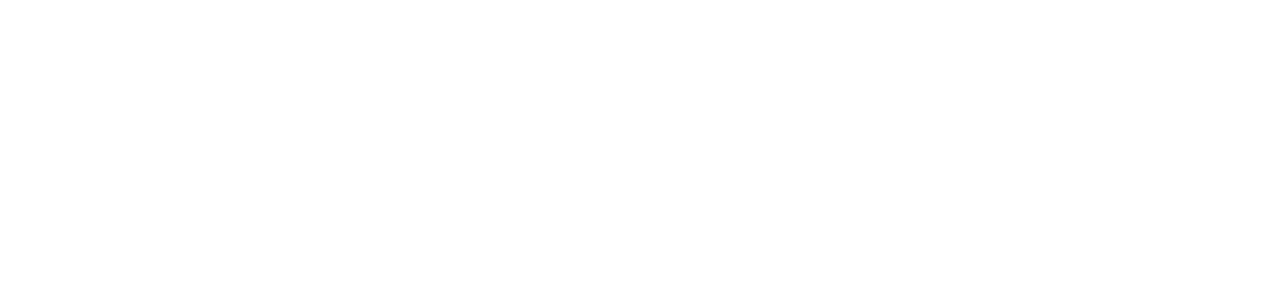
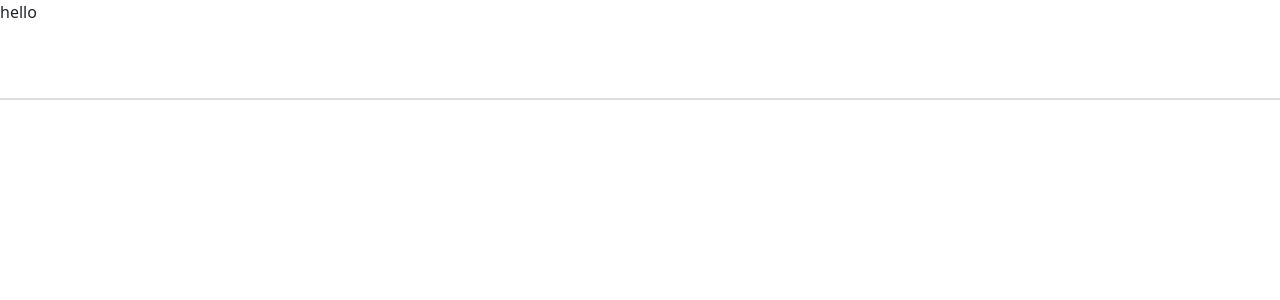
Before and after one commit to Bree-codes/PasswordManager, a React (Create React App) app in the folder passwordmanager/: page /home in a window 1280 px wide. Shown: the top 300 px of the page. Built offline with nearby package versions, Linux system fonts and the light colour scheme; sample sign-in values are in the browser's storage.

Commit message:
Commit message >>>>> designing the home page <<<<<

```diff
--- a/passwordmanager/src/Pages/AppPages/Home.jsx
+++ b/passwordmanager/src/Pages/AppPages/Home.jsx
@@ -1,23 +1,13 @@
 import {Outlet} from "react-router-dom";
+import "./../styling/HomePage.css"
 
 export const Home =()=>{
     return(
         <>
-        <div>
-        <div>
-            <h1> Say goodbye to forgetting password</h1>
-            <h2>
-                <span> Make life</span>
-                <span> simple & safe</span>
-
-            </h2>
-        </div>
-            <div>
-
+            <div className={"home-header"}>
+                hello
             </div>
-        </div>
-
-            <Outlet />
+            <Outlet/>
         </>
     );
 }
--- a/passwordmanager/src/Pages/Components/ProtectedRoutes.jsx
+++ b/passwordmanager/src/Pages/Components/ProtectedRoutes.jsx
@@ -1,11 +1,12 @@
-import {useNavigate} from "react-router-dom";
+import {Navigate, Outlet, useLocation} from "react-router-dom";
 
 function ProtectedRoutes({redirectPath="/login", children}){
-    const navigate = useNavigate();
+    const location = useLocation();
 
     if(!sessionStorage.getItem("isLoggedIn")){
-        navigate(redirectPath);
+        return <Navigate to={redirectPath} replace state={{from:location}} />;
     }
+    return children || <Outlet />;
 }
 
 export default ProtectedRoutes;
--- /dev/null
+++ b/passwordmanager/src/Pages/styling/HomePage.css
@@ -0,0 +1,6 @@
+.home-header {
+    height: 100px;
+    width: 100%;
+    background: #fff;
+    border-bottom: gainsboro solid 2px;
+}
```
